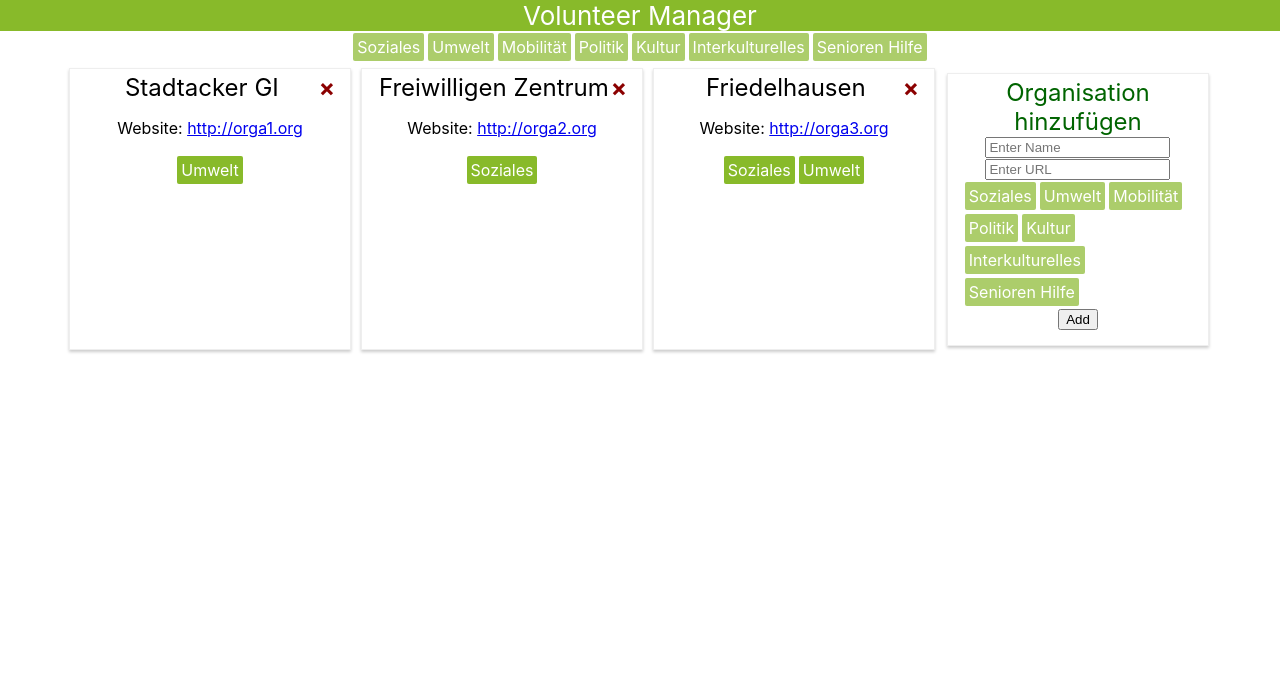
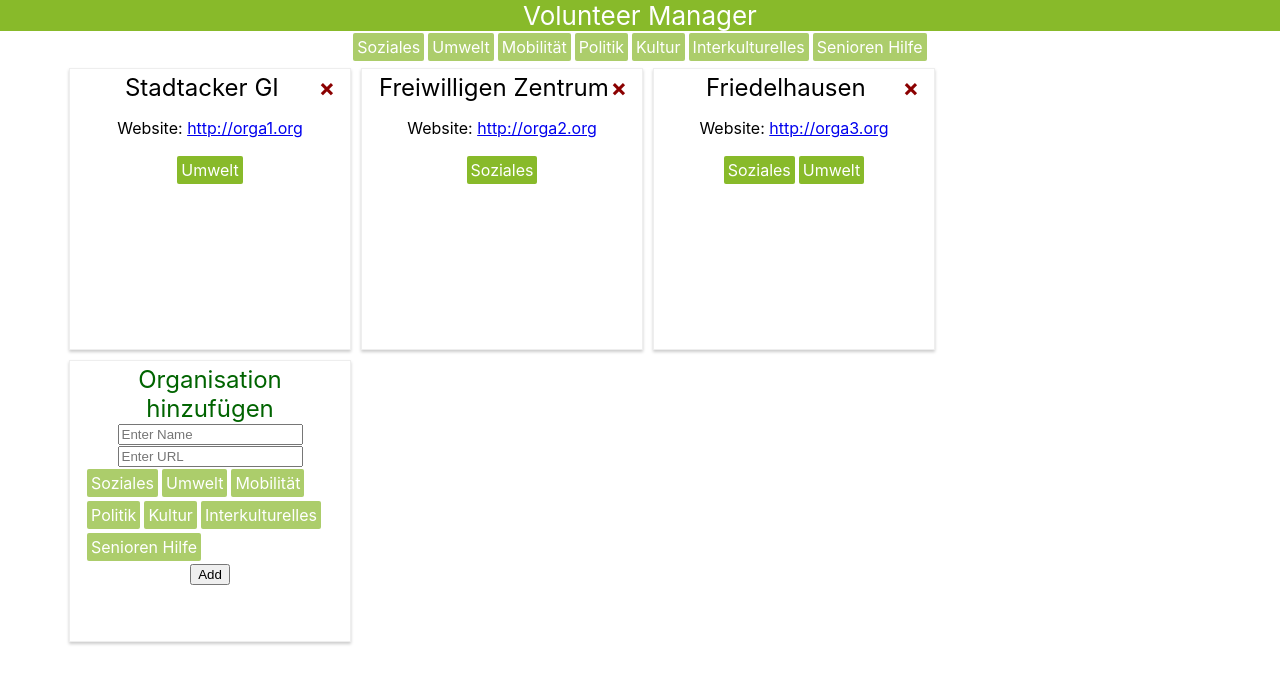
Before and after one commit to BaseVentura/Mule, a React (Create React App) app: page / in a window 1280 px wide. Shown: the top 684 px of the page. Built offline with nearby package versions, Linux system fonts and the light colour scheme.

Commit message:
adjusted flex props

```diff
--- a/src/Components/OrgaAdder/OrgaAdder.module.css
+++ b/src/Components/OrgaAdder/OrgaAdder.module.css
@@ -1,10 +1,12 @@
 .OrgaAdder{
-    margin : 10px auto;
+    margin : 5px;
     border: 1px solid #eee;
     box-shadow: 0 2px 3px #ccc;
     padding: 15px;
     text-align: center;
-    width: 20%;
+    width: 250px;
+    height: 250px;
+    flex-grow: 0;
 }
 
 .Title {
```
